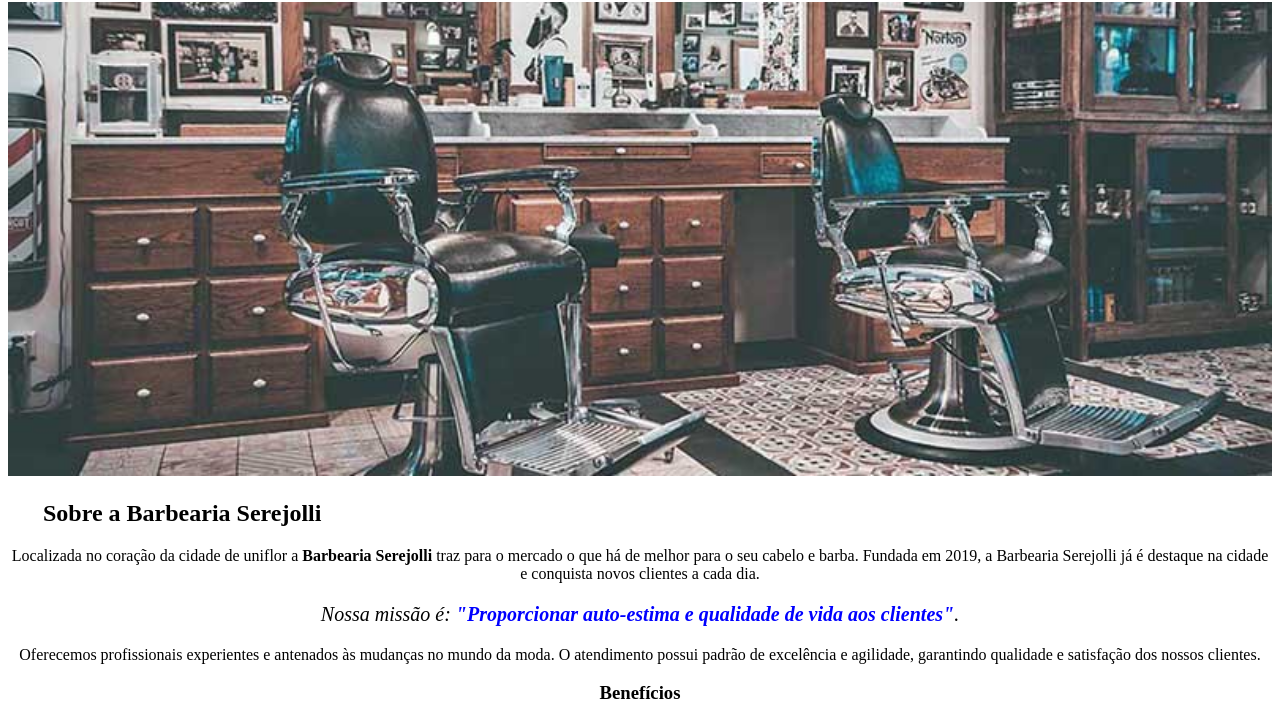
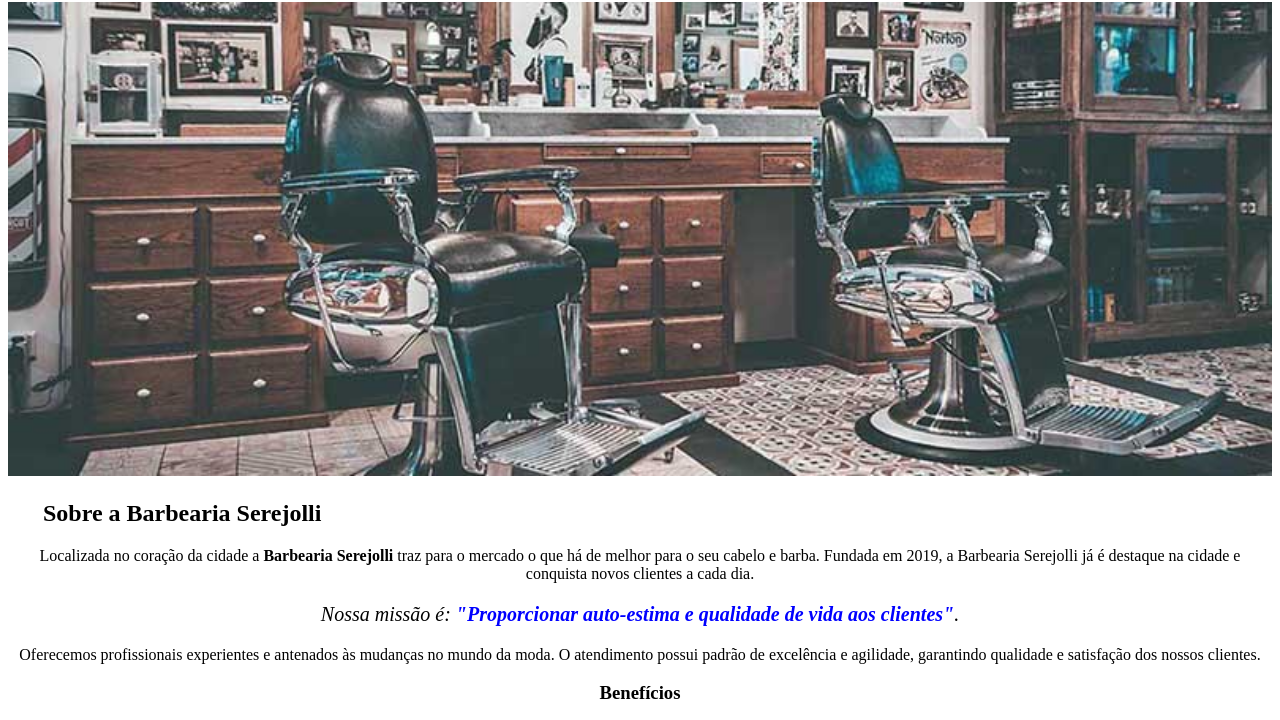
Before and after one commit to V01P7UN3D/BARBEARIA-SEREJOLLI, a plain HTML site: page index.html in a window 1280 px wide. Shown: the part 78-798 px from the top of the page. Drawn offline with Linux system fonts and the light colour scheme.

Commit message:
Add files via upload
Signed-off-by: V01P 7UN3D <136726928+V01P7UN3D@users.noreply.github.com>

```diff
--- a/index.html
+++ b/index.html
@@ -14,7 +14,7 @@
     <div class="Principal">
 		<h2 class="titulo-principal">Sobre a Barbearia Serejolli</h2>
 
-		<p>Localizada no coração da cidade de uniflor a <strong>Barbearia Serejolli</strong> traz para o mercado o que há de melhor para o seu cabelo e barba. Fundada em 2019, a Barbearia Serejolli já é destaque na cidade e conquista novos clientes a cada dia.</p>
+		<p>Localizada no coração da cidade a <strong>Barbearia Serejolli</strong> traz para o mercado o que há de melhor para o seu cabelo e barba. Fundada em 2019, a Barbearia Serejolli já é destaque na cidade e conquista novos clientes a cada dia.</p>
 
 		<p id="missao"><em>Nossa missão é: <strong>"Proporcionar auto-estima e qualidade de vida aos clientes"</strong>.</em></p>
 
```
